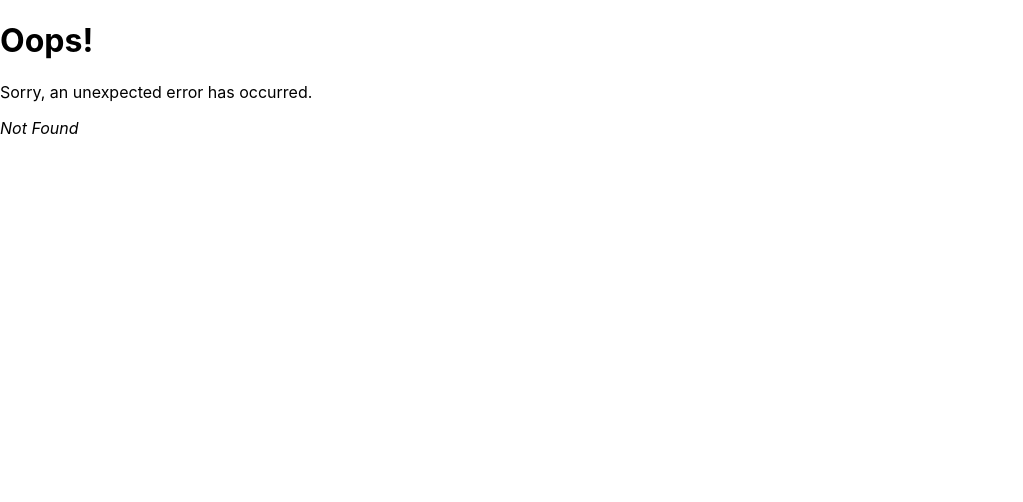
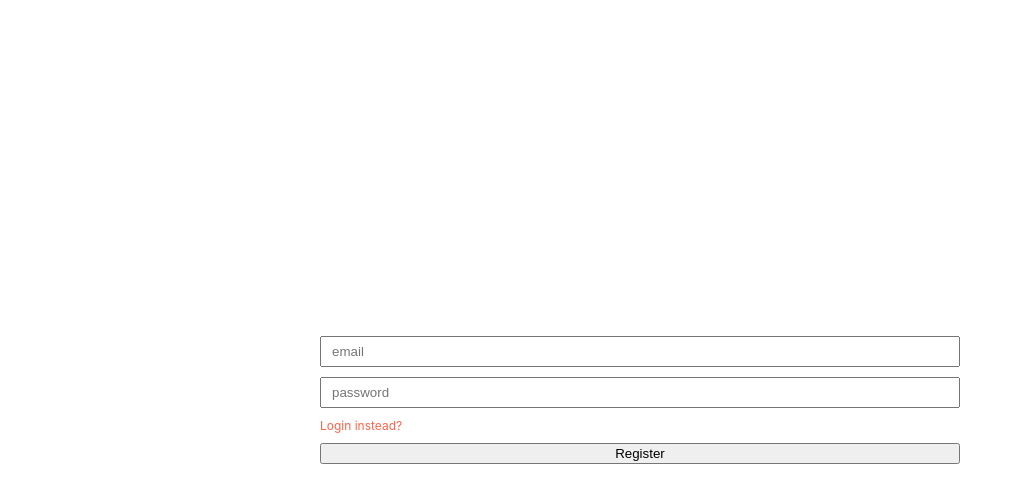
Before and after one commit to molokochris/todo_list-app, a React (Create React App) app: page /Register in a window 1280 px wide. Before the commit this address had no page. Shown: the top 502 px of the page, without its empty margins (0-1023 px from the left). Built offline with nearby package versions, Linux system fonts and the light colour scheme.

Commit message:
auth done

```diff
--- a/src/App.js
+++ b/src/App.js
@@ -1,17 +1,24 @@
 import { createBrowserRouter } from "react-router-dom";
-import Root from "./pages/root";
+import Login from "./pages/Login";
+import Register from "./pages/Register";
 import Contacts from "./pages/AddToDo";
 import ErrorPage from "./pages/error-page";
 
 const App = createBrowserRouter([
   {
     path: "/",
-    element: <Root />,
+    element: <Login />,
+    errorElement: <ErrorPage />,
+  },
+  {
+    path: "/Register",
+    element: <Register />,
     errorElement: <ErrorPage />,
   },
   {
     path: "/add",
     element: <Contacts />,
+    errorElement: <ErrorPage />,
   },
 ]);
 
--- /dev/null
+++ b/src/pages/Login.js
@@ -0,0 +1,91 @@
+import { useState } from "react";
+import { useNavigate } from "react-router-dom";
+import { getAuth, signInWithEmailAndPassword } from "firebase/auth";
+
+export default function Login() {
+  const [email, setEmail] = useState("");
+  const [password, setPassword] = useState("");
+
+  const navigate = useNavigate();
+
+  const handleLogin = () => {
+    const auth = getAuth();
+    console.log(email, password);
+
+    try {
+      signInWithEmailAndPassword(auth, email, password)
+        .then((userCredential) => {
+          // Successful login
+          const user = userCredential.user;
+          console.log("User logged in:", user);
+          // Handle successful login actions here
+          navigate("/add");
+        })
+        .catch((error) => {
+          // Handling Firebase errors
+          const errorCode = error.code;
+          const errorMessage = error.message;
+
+          switch (errorCode) {
+            case "auth/invalid-email":
+              // Display "Invalid email address" message
+              break;
+            case "auth/user-disabled":
+              // Display "User account disabled" message
+              break;
+            case "auth/wrong-password":
+              // Display "Incorrect password" message
+              break;
+            // Handle other specific Firebase error codes as needed
+            default:
+              // Display generic error message for unexpected errors
+              console.error("An error occurred:", error);
+            // Handle unexpected errors gracefully
+          }
+        });
+    } catch (error) {
+      // Catching any errors outside of Firebase promise
+      console.error("Unexpected error:", error);
+      // Handle unexpected errors gracefully
+    }
+  };
+  return (
+    <div
+      style={{
+        height: "100vh",
+        display: "flex",
+        justifyContent: "center",
+        alignItems: "center",
+      }}
+    >
+      <div
+        style={{
+          width: "50%",
+          padding: "10px",
+          display: "flex",
+          flexDirection: "column",
+        }}
+      >
+        <input
+          placeholder="email"
+          value={email}
+          style={{ padding: "6px 10px", marginBottom: "10px" }}
+          onChange={(e) => setEmail(e.target.value)}
+        />
+        <input
+          placeholder="password"
+          value={password}
+          style={{ padding: "6px 10px", marginBottom: "10px" }}
+          onChange={(e) => setPassword(e.target.value)}
+        />
+        <span
+          style={{ color: "tomato", fontSize: "12px", marginBottom: "10px" }}
+          onClick={() => navigate("/Register")}
+        >
+          Register instead?
+        </span>
+        <button onClick={handleLogin}>login</button>
+      </div>
+    </div>
+  );
+}
--- /dev/null
+++ b/src/pages/Register.js
@@ -0,0 +1,93 @@
+import { useState } from "react";
+import { useNavigate } from "react-router-dom";
+import { auth } from "../auth/firebase";
+import { createUserWithEmailAndPassword } from "firebase/auth";
+
+export default function Register() {
+  const [email, setEmail] = useState("");
+  const [password, setPassword] = useState("");
+
+  const navigate = useNavigate();
+
+  const handleRegister = () => {
+    console.log(email, password);
+    try {
+      createUserWithEmailAndPassword(auth, email, password)
+        .then((userCredential) => {
+          // Successful login
+          const user = userCredential.user;
+          console.log("User logged in:", user);
+          // Handle successful login actions here, such as:
+          // - Redirecting to a protected route
+          // - Storing user data in local storage/state
+          // - Displaying a success message
+          navigate("/");
+        })
+        .catch((error) => {
+          // Handle Firebase errors
+          const errorCode = error.code;
+          const errorMessage = error.message;
+
+          switch (errorCode) {
+            case "auth/email-already-in-use":
+              // Display "Email already in use" message
+              break;
+            case "auth/invalid-email":
+              // Display "Invalid email address" message
+              break;
+            case "auth/weak-password":
+              // Display "Password is too weak" message
+              break;
+            // Handle other specific Firebase error codes as needed
+            default:
+              // Display generic error message for unexpected errors
+              console.error("An error occurred:", error);
+            // Handle unexpected errors gracefully
+          }
+        });
+    } catch (error) {
+      // Catch any errors outside of Firebase promise
+      console.error("Unexpected error:", error);
+      // Handle unexpected errors gracefully
+    }
+  };
+  return (
+    <div
+      style={{
+        height: "100vh",
+        display: "flex",
+        justifyContent: "center",
+        alignItems: "center",
+      }}
+    >
+      <div
+        style={{
+          width: "50%",
+          padding: "10px",
+          display: "flex",
+          flexDirection: "column",
+        }}
+      >
+        <input
+          placeholder="email"
+          value={email}
+          style={{ padding: "6px 10px", marginBottom: "10px" }}
+          onChange={(e) => setEmail(e.target.value)}
+        />
+        <input
+          placeholder="password"
+          value={password}
+          style={{ padding: "6px 10px", marginBottom: "10px" }}
+          onChange={(e) => setPassword(e.target.value)}
+        />
+        <span
+          style={{ color: "tomato", fontSize: "12px", marginBottom: "10px" }}
+          onClick={() => navigate("/")}
+        >
+          Login instead?
+        </span>
+        <button onClick={handleRegister}>Register</button>
+      </div>
+    </div>
+  );
+}
--- a/src/pages/root.js
+++ /dev/null
@@ -1,61 +0,0 @@
-// import { useNavigate } from "react-router-dom";
-import { useState } from "react";
-// import { Login, Register } from "./Auth";
-
-export default function Root() {
-  const [isVal, setIsVal] = useState(false);
-  return (
-    <div
-      style={{
-        display: "flex",
-        justifyContent: "center",
-        alignItems: "center",
-        flexDirection: "column",
-        height: "100vh",
-      }}
-    >
-      {isVal ? <Register setIsVal={setIsVal} /> : <Login setIsVal={setIsVal} />}
-    </div>
-  );
-}
-
-function Login(props) {
-  console.log(props);
-  return (
-    <div
-      style={{
-        display: "flex",
-        justifyContent: "center",
-        alignItem: "center",
-        flexDirection: "column",
-      }}
-    >
-      <input
-        placeholder="email"
-        style={{ padding: "6px 10px", marginBottom: "10px" }}
-      />
-      <input
-        placeholder="password"
-        style={{ padding: "6px 10px", marginBottom: "10px" }}
-      />
-      <span
-        style={{ color: "tomato", fontSize: "12px", marginBottom: "10px" }}
-        onClick={() => props.setIsVal(true)}
-      >
-        Register instead?
-      </span>
-      <button>login</button>
-    </div>
-  );
-}
-function Register() {
-  return (
-    <div
-      style={{ display: "flex", justifyContent: "center", alignItem: "center" }}
-    >
-      <input placeholder="email" />
-      <input placeholder="password" />
-      <button>register</button>
-    </div>
-  );
-}
```
Also changed, not shown: src/pages/Auth.js (deleted, +0 -41 lines).
